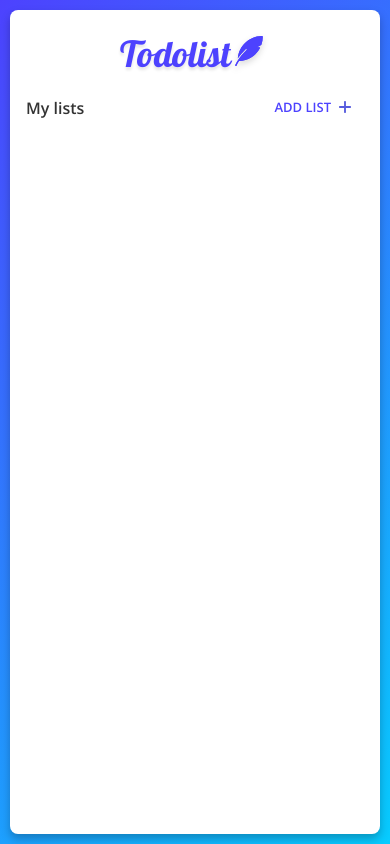
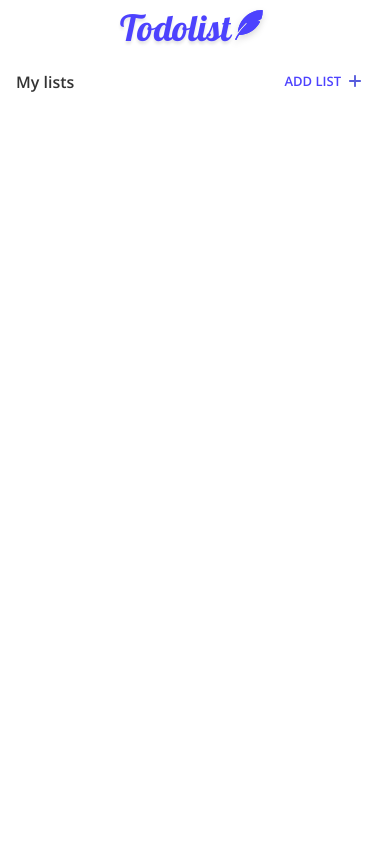
Before and after one commit to YuriShvetsov/todolist-js, a website built with webpack: page src/index.html in a window 390 px wide. Built offline with nearby package versions, Linux system fonts and the light colour scheme.

Commit message:
Update styles
+ at window width 990px the background is removed

```diff
--- a/src/assets/scss/modules/app.scss
+++ b/src/assets/scss/modules/app.scss
@@ -98,11 +98,21 @@
     white-space: nowrap;
 }
 
-@media screen and (max-width: 720px) {
+@media screen and (max-width: 990px) {
 
     .app {
-        padding: 10px;
+        padding: 0;
     }
+
+    .app__container {
+        padding: 0;
+        border-radius: 0;
+        box-shadow: unset;
+    }
+
+}
+
+@media screen and (max-width: 720px) {
 
     .app__date {
         display: none;
```
